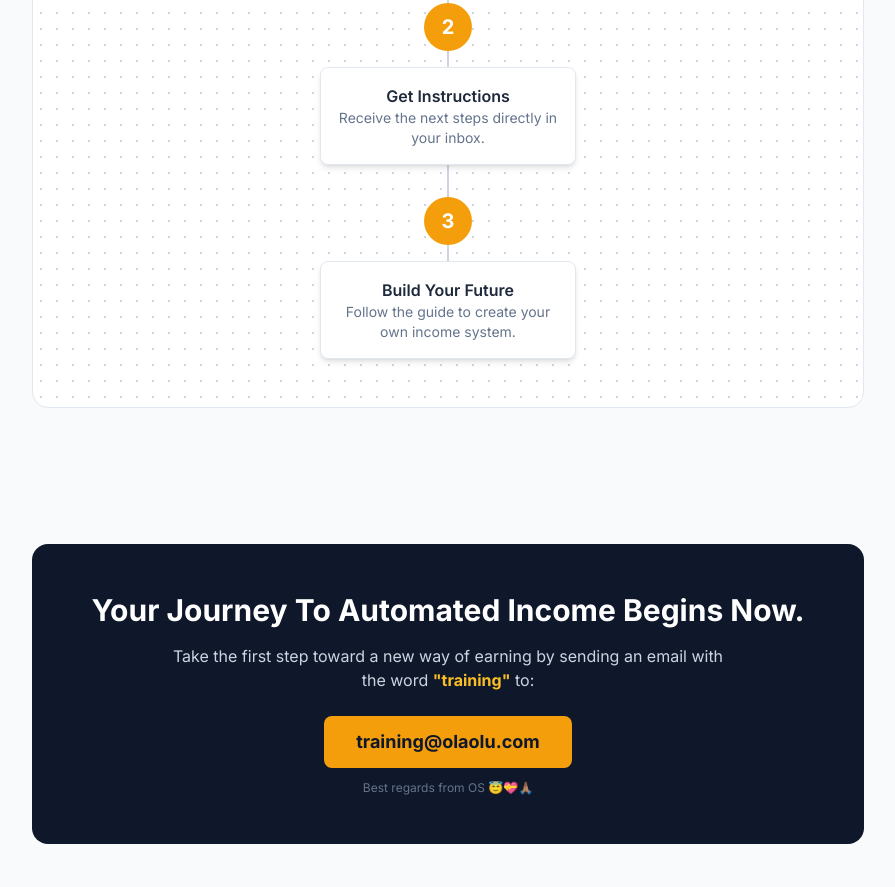
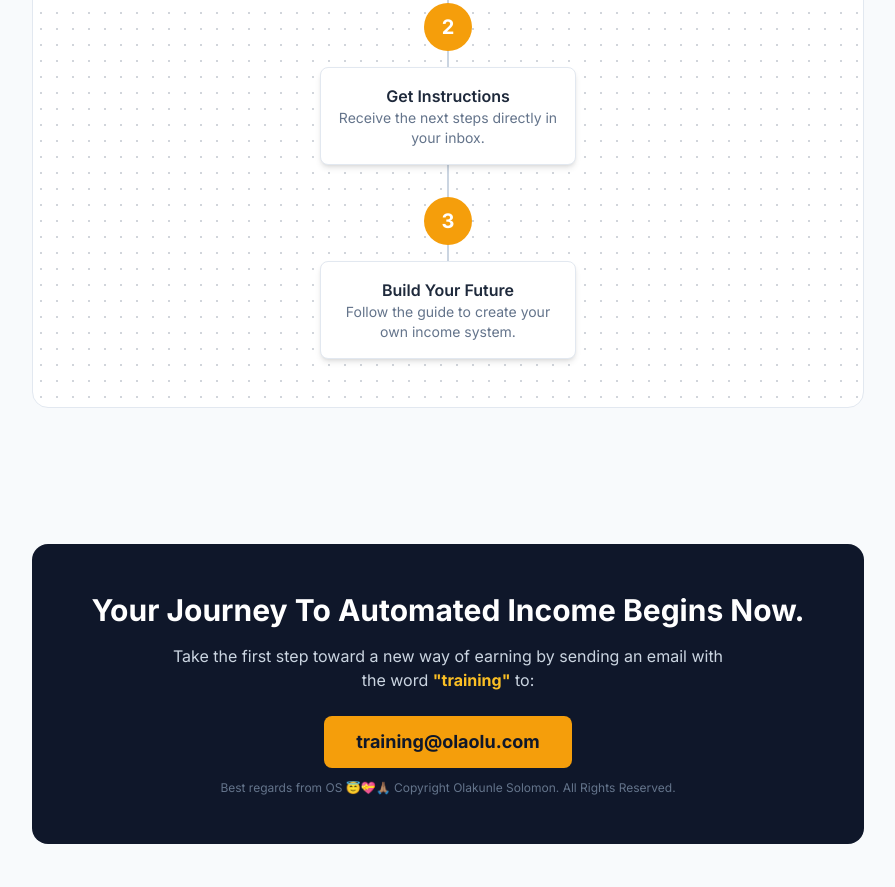
Before and after one commit to olaoludotcom/olaoludotnet, a plain HTML site: page index.html in a window 1280 px wide. Shown: the part 1764-2651 px from the top of the page, without its empty margins (192-1087 px from the left). Drawn offline with nearby package versions, Linux system fonts and the light colour scheme.

Commit message:
Update and rename index003.html to index.html

```diff
--- a/index003.html
+++ b/index.html
@@ -3,7 +3,7 @@
 <head>
     <meta charset="UTF-8">
     <meta name="viewport" content="width=device-width, initial-scale=1.0">
-    <title>Automated Income System Infographic</title>
+    <title>Automated Income System By Olakunle Solomon At OLAOLUdotCOM</title>
     <script src="https://cdn.tailwindcss.com"></script>
     <script src="https://cdn.jsdelivr.net/npm/chart.js"></script>
     <link href="https://fonts.googleapis.com/css2?family=Inter:wght@400;600;700;800&display=swap" rel="stylesheet">
@@ -123,11 +123,12 @@
                 <a href="mailto:training@olaolu.com?subject=Training" class="mt-6 inline-block bg-amber-500 hover:bg-amber-600 text-slate-900 font-bold py-3 px-8 rounded-lg text-lg transition-transform transform hover:scale-105">
                     training@olaolu.com
                 </a>
-                <p class="mt-3 text-xs text-slate-500">Best regards from OS 😇💝🙏🏽</p>
+                <p class="mt-3 text-xs text-slate-500">Best regards from OS 😇💝🙏🏽 Copyright Olakunle Solomon. All Rights Reserved.</p>
             </div>
         </footer>
 
     </div>
 
 </body>
+
 </html>
```
